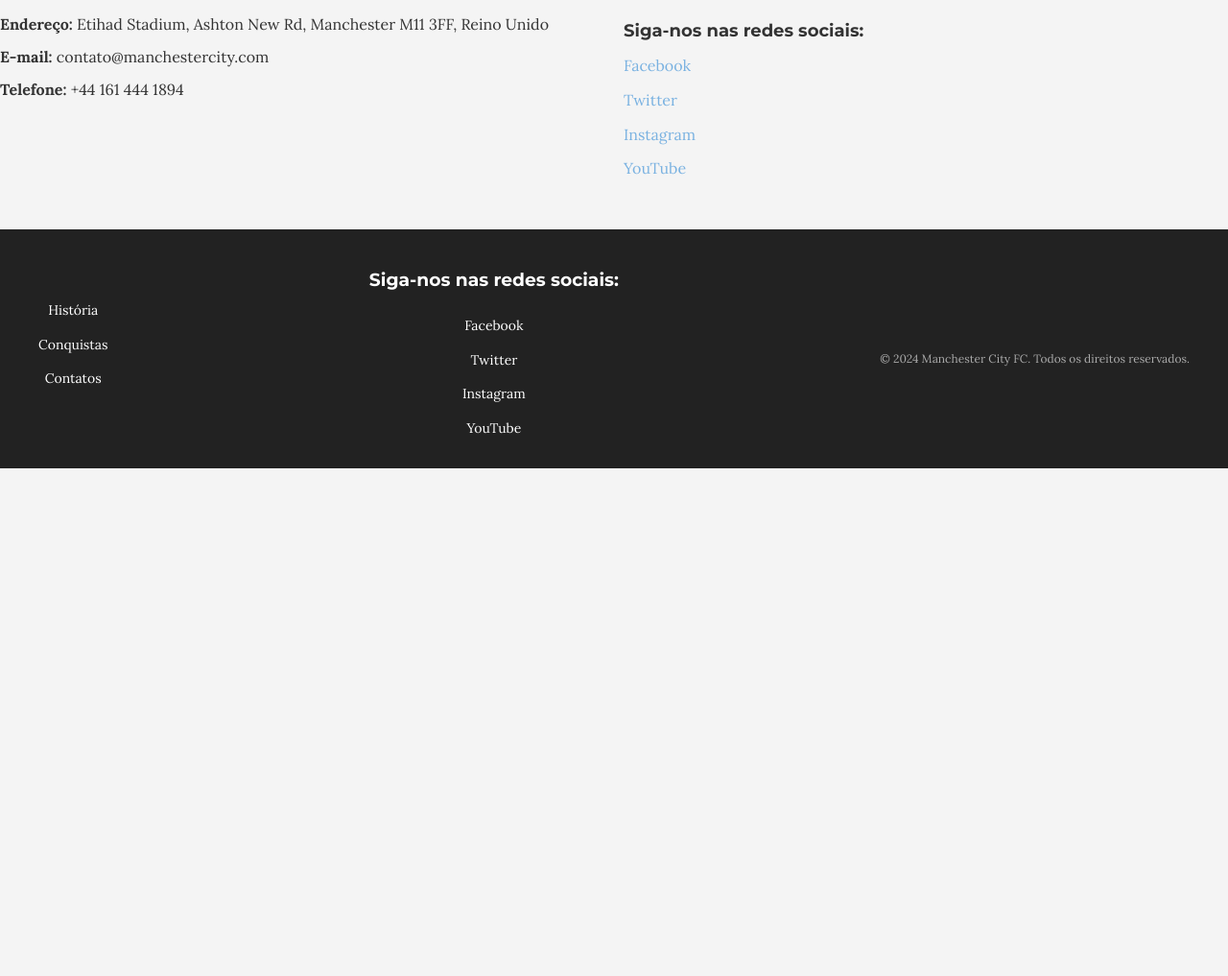
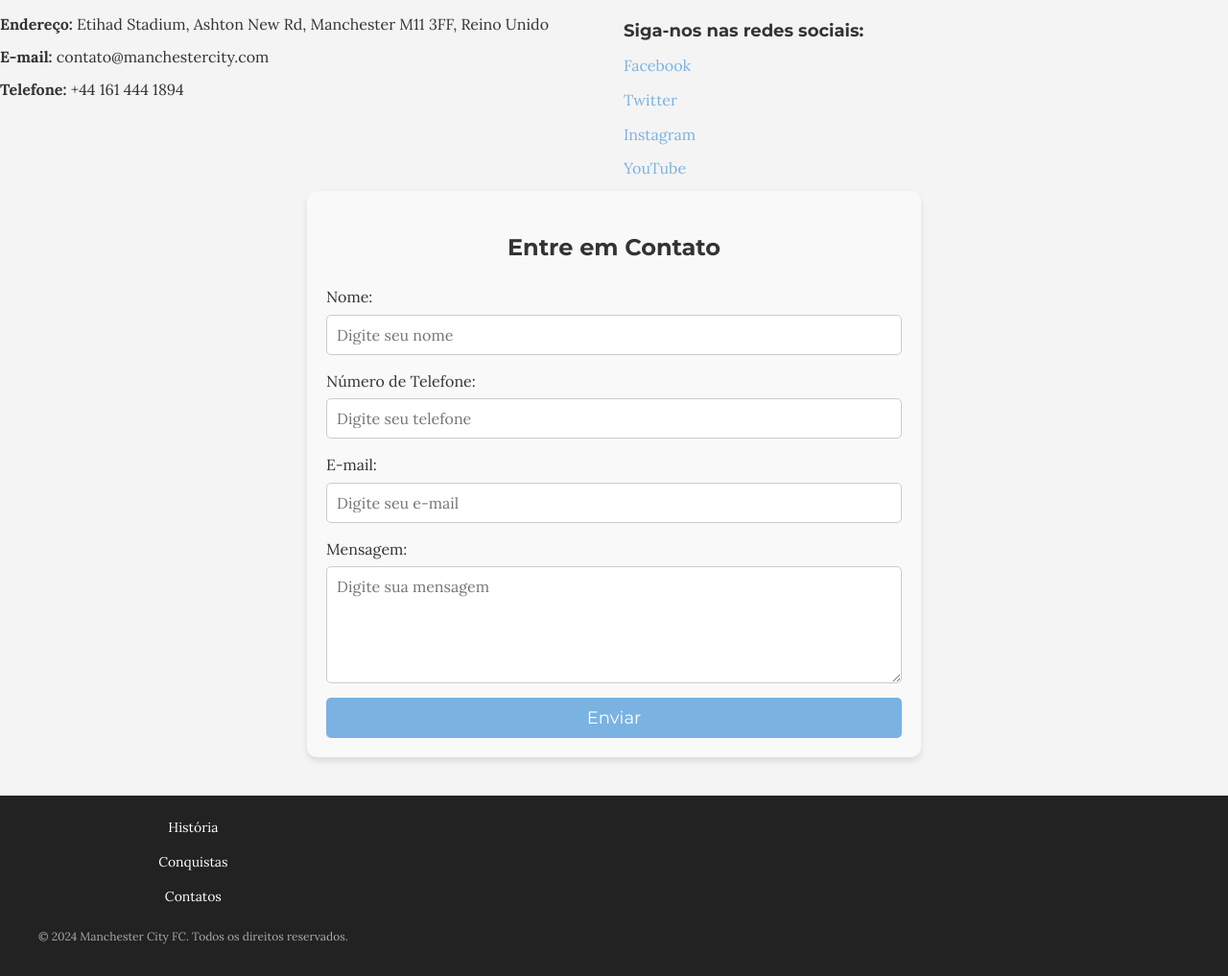
Before and after one commit to Yuimemo/MACHESTER-CITY, a plain HTML site: page index.html in a window 1280 px wide. Shown: the part 1022-2039 px from the top of the page at 96% size. Before the commit the page ends 1510 px from the top, so only its background shows below. Drawn offline with Linux system fonts and the light colour scheme.

Commit message:
adcionei o formulario

```diff
--- a/index.html
+++ b/index.html
@@ -19,7 +19,7 @@
                 <ul>
                     <li><a href="#historia">História Grandiosa <span class="tooltip">Ir para a seção História Grandiosa</span></a></li>
                     <li><a href="#titulos">Conquistas <span class="tooltip">Ir para a seção Conquistas</span></a></li>
-                    <li><a href="#contatos">Ache-nos <span class="tooltip">Ir para a seção Contatos</span></a></li>
+                    <li><a href="#Contatos">Contatos<span class="tooltip">Ir para a seção Contatos</span></a></li>
                 </ul>
             </nav>
         </div>
@@ -92,8 +92,10 @@
             </tbody>
         </table>
     </section>
-<section id="contatos" class="Ache-nos">
-        <h1>Contatos</h1>
+    <section id="Contatos" class="Contatos">
+    <div class="contact-header">
+        <h2>Contatos</h2>
+    </div>
     <div class="contact-container">
         <div class="contact-info">
             <p><strong>Endereço:</strong> Etihad Stadium, Ashton New Rd, Manchester M11 3FF, Reino Unido</p>
@@ -110,6 +112,30 @@
             </ul>
         </div>
     </div>
+    <section id="contact-form" class="contact-form-section">
+        <h2>Entre em Contato</h2>
+        <form  class="contact-form">
+            <div class="form-group">
+                <label for="name">Nome:</label>
+                <input type="text" id="name" name="name" placeholder="Digite seu nome" required>
+            </div>
+            <div class="form-group">
+                <label for="phone">Número de Telefone:</label>
+                <input type="tel" id="phone" name="phone" placeholder="Digite seu telefone" required>
+            </div>
+            <div class="form-group">
+                <label for="email">E-mail:</label>
+                <input type="email" id="email" name="email" placeholder="Digite seu e-mail" required>
+            </div>
+            <div class="form-group">
+                <label for="message">Mensagem:</label>
+                <textarea id="message" name="message" rows="5" placeholder="Digite sua mensagem" required></textarea>
+            </div>
+            <div class="form-group">
+                <button type="submit" class="btn-submit">Enviar</button>
+            </div>
+        </form>
+    </section>
 </section>
 <footer>
     <div class="footer-container">
@@ -119,16 +145,6 @@
                 <li><a href="#titulos">Conquistas</a></li>
                 <li><a href="#contatos">Contatos</a></li>
             </ul>
-        </div>
-        <div class="footer-social-media">
-            <h3>Siga-nos nas redes sociais:</h3>
-            <ul>
-                <li><a href="https://facebook.com/mancity" target="_blank">Facebook</a></li>
-                <li><a href="https://twitter.com/mancity" target="_blank">Twitter</a></li>
-                <li><a href="https://instagram.com/mancity" target="_blank">Instagram</a></li>
-                <li><a href="https://youtube.com/mancity" target="_blank">YouTube</a></li>
-            </ul>
-        </div>
         <div class="footer-rights">
             <p>&copy; 2024 Manchester City FC. Todos os direitos reservados.</p>
         </div>
--- a/main.css
+++ b/main.css
@@ -273,28 +273,24 @@ footer {
     flex-wrap: wrap;
 }
 
-.footer-links ul,
-.footer-social-media ul {
+.footer-links ul{
     list-style: none;
     padding: 0;
     margin: 0;
 }
 
-.footer-links li,
-.footer-social-media li {
+.footer-links li{
     margin-bottom: 10px;
 }
 
-.footer-links a,
-.footer-social-media a {
+.footer-links a{
     color: white;
     text-decoration: none;
     font-size: 14px;
     transition: color 0.3s ease;
 }
 
-.footer-links a:hover,
-.footer-social-media a:hover {
+.footer-links a:hover{
     color: #0073c8;
 }
 
@@ -350,3 +346,66 @@ footer a {
 .footer-rights {
     font-size: 12px;
 }
+
+.contact-form-section {
+    max-width: 600px;
+    margin: 0 auto;
+    padding: 20px;
+    background-color: #f9f9f9;
+    border-radius: 10px;
+    box-shadow: 0 4px 6px rgba(0, 0, 0, 0.1);
+}
+
+.contact-form-section h2 {
+    font-family: 'Montserrat', sans-serif;
+    text-align: center;
+    margin-bottom: 20px;
+}
+
+.contact-form {
+    display: flex;
+    flex-direction: column;
+    gap: 15px;
+}
+
+.form-group {
+    display: flex;
+    flex-direction: column;
+}
+
+.form-group label {
+    font-family: 'Lora', serif;
+    font-size: 16px;
+    margin-bottom: 5px;
+}
+
+.form-group input,
+.form-group textarea {
+    padding: 10px;
+    font-size: 16px;
+    border: 1px solid #ccc;
+    border-radius: 5px;
+    font-family: 'Lora', serif;
+}
+
+.form-group input:focus,
+.form-group textarea:focus {
+    border-color: #7AB2E1;
+    outline: none;
+}
+
+.btn-submit {
+    padding: 10px 20px;
+    font-size: 18px;
+    color: white;
+    background-color: #7AB2E1;
+    border: none;
+    border-radius: 5px;
+    cursor: pointer;
+    font-family: 'Montserrat', sans-serif;
+    transition: background-color 0.3s;
+}
+
+.btn-submit:hover {
+    background-color: #5a94c6;
+}
```
Lines whose indentation alone changed are shown as unchanged.
